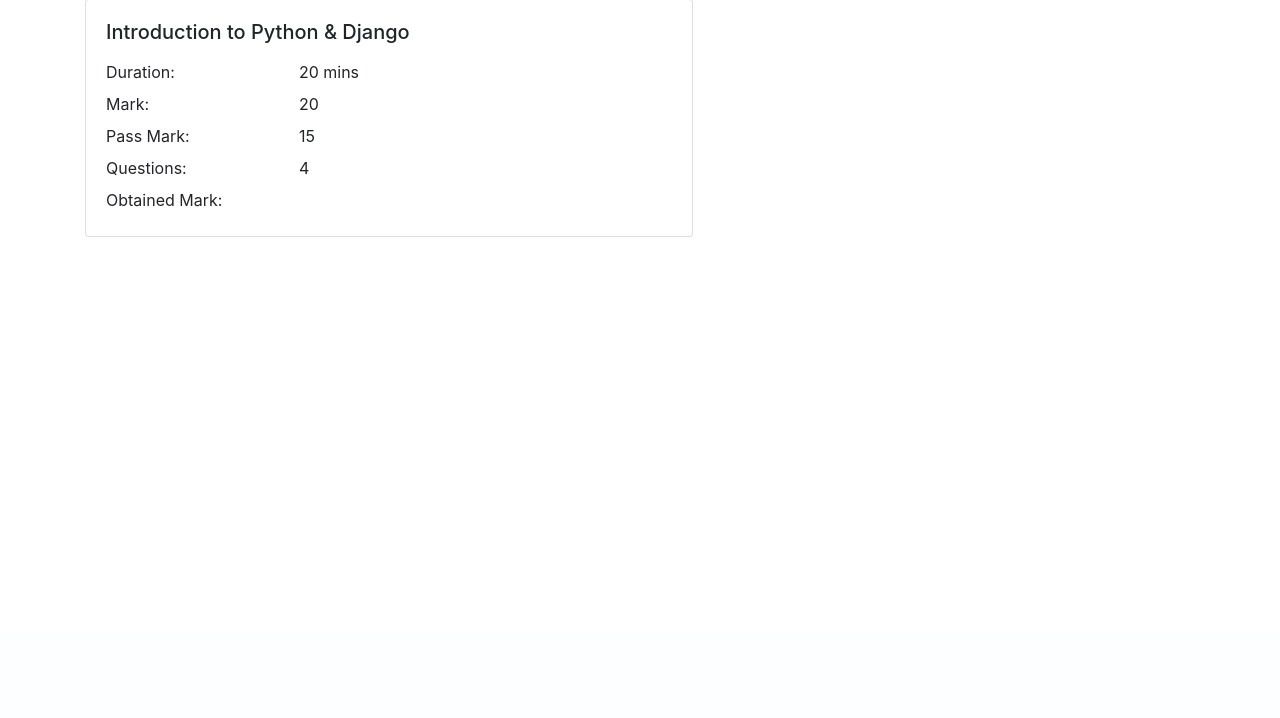
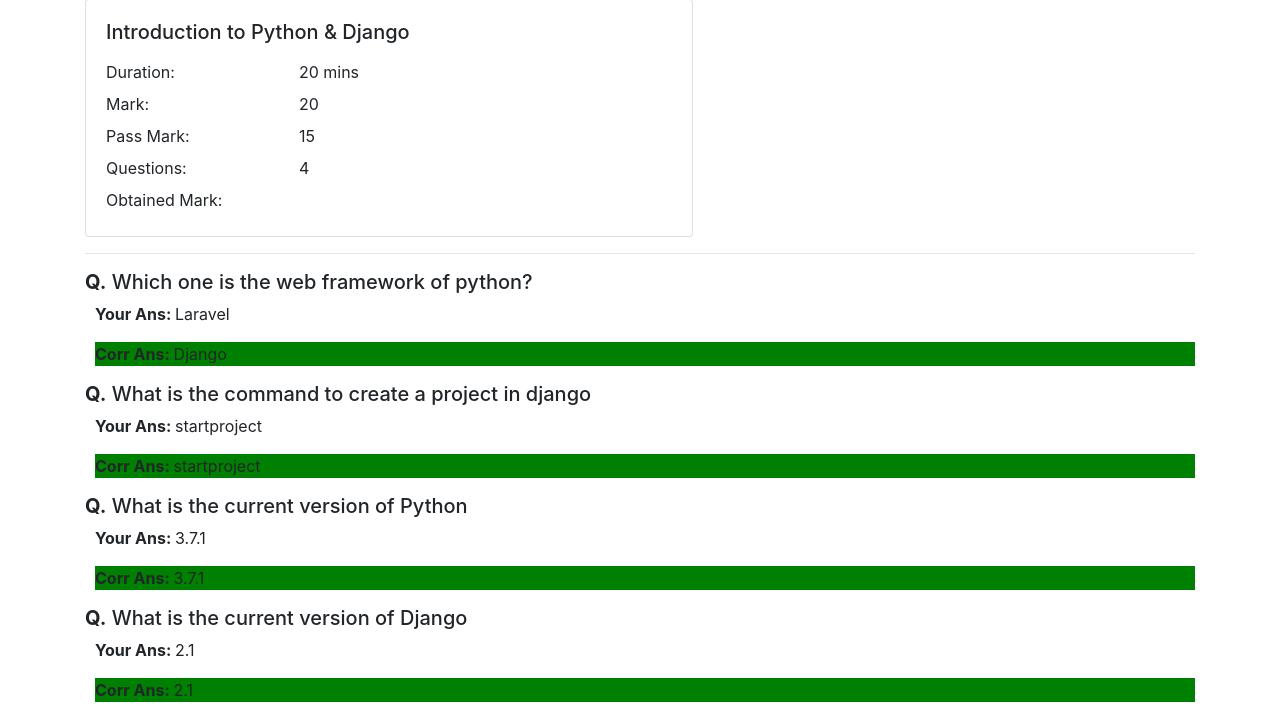
Before and after one commit to tahmidrana/dj_exam, a Django app: page /exam_result/2 in a window 1280 px wide. Shown: the part 167-885 px from the top of the page. Before the commit the page ends 404 px from the top, so only its background shows below. Run offline with Django 3.2, Linux system fonts and the light colour scheme; data comes from the database, SQL or seed files in the repository; some libraries are stand-ins or nearby versions; some web fonts are replaced.

Commit message:
exam result question answers

```diff
--- a/home/views.py
+++ b/home/views.py
@@ -1,7 +1,7 @@
 from django.shortcuts import render, get_object_or_404
 from django.http import HttpResponse
 from exams.models import Exam
-from exam_assign.models import ExamAssign
+from exam_assign.models import ExamAssign, ExamAnswer
 
 
 def my_exam_list(request):
@@ -16,7 +16,8 @@
 def exam_result(request, id):
     exam_assign = get_object_or_404(ExamAssign, pk=id)
     if exam_assign.submitted_on:
-        context = {"exam_assign_detail": exam_assign}
+        exam_answers = ExamAnswer.objects.filter(exam_assign=exam_assign)
+        context = {"exam_assign_detail": exam_assign, "exam_answers": exam_answers}
         return render(request, "exam_result.html", context)
     else:
         return HttpResponse("Please complete and submit the exam first")
--- a/templates/exam_result.html
+++ b/templates/exam_result.html
@@ -33,6 +33,21 @@
         </table>
     </div>
 </div>
+<hr>
+{% for exam_answer in exam_answers %}
+
+<h5><b>Q.</b> {{ exam_answer.question.title }}</h5>
+<div style="padding-left: 10px;">
+    <p><b>Your Ans: </b> {{ exam_answer.user_ans.title }} </p>
+    {% for q_ans in exam_answer.question.answer_set.all %}
+    {% if q_ans.is_correct %}
+    <p style="background-color: green;"><b>Corr Ans: </b> {{ q_ans.title }} </p>
+    {% endif %}
+    {% endfor %}
+</div>
+
+{% endfor %}
+
 
 
 {% endblock content %}
```
